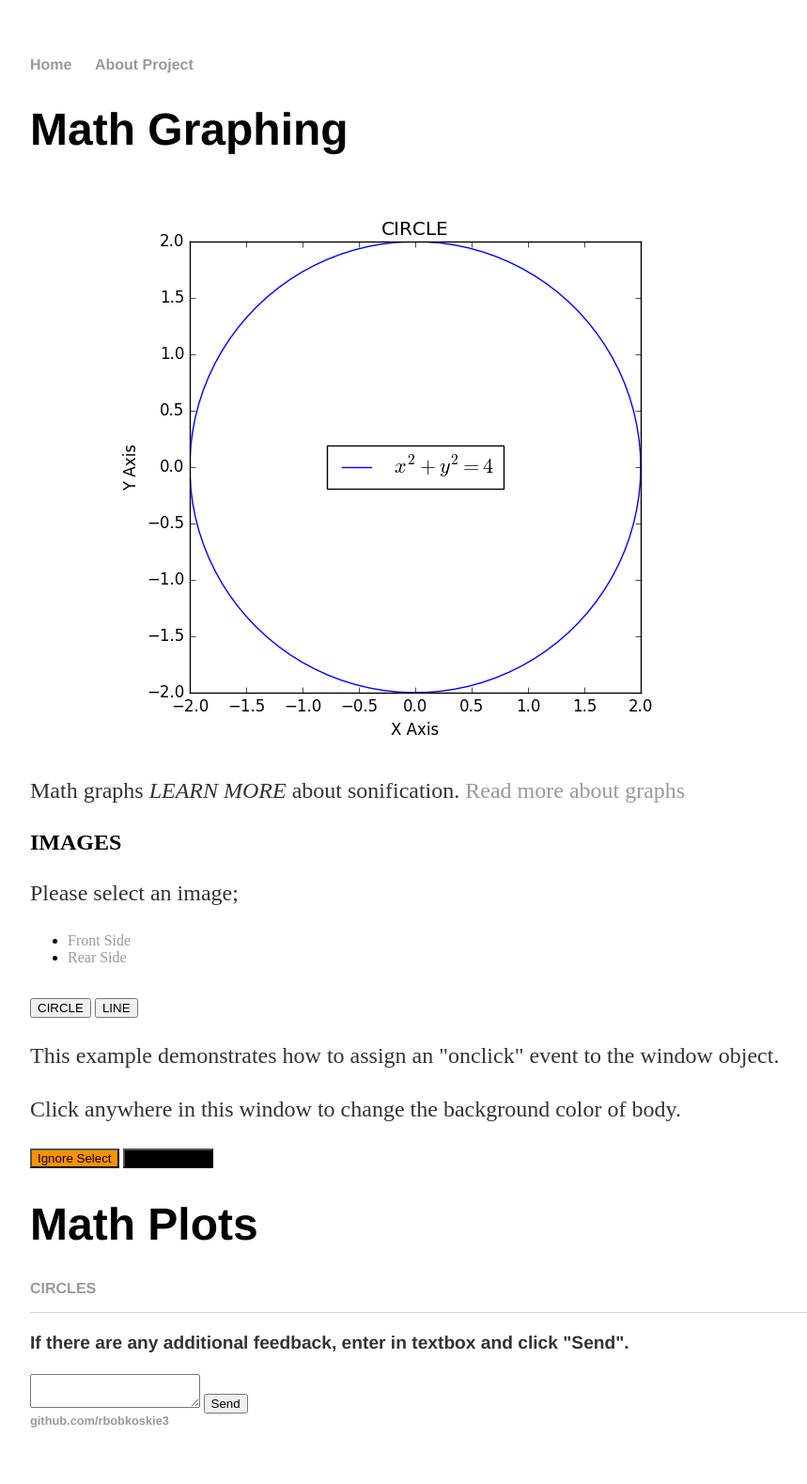
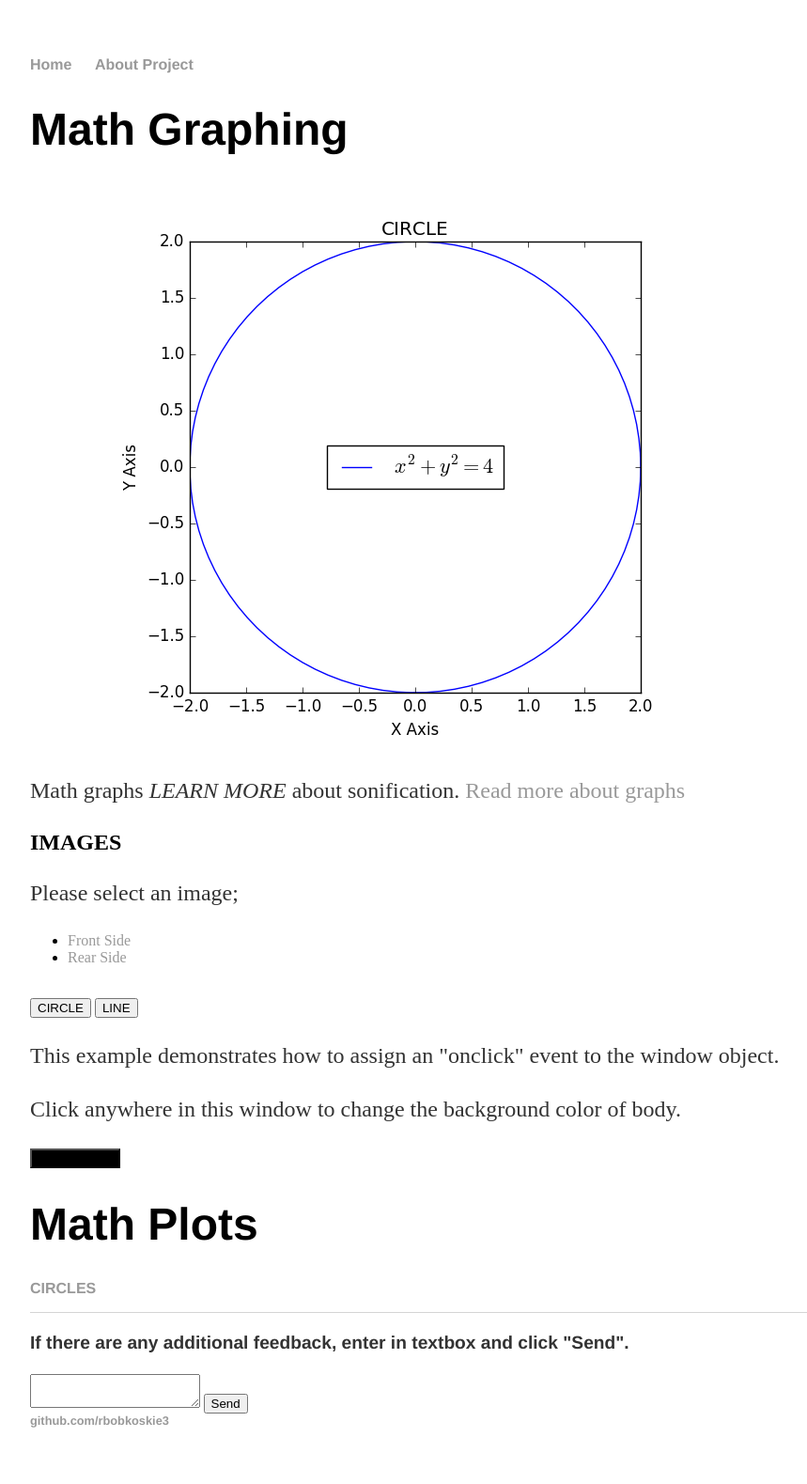
Before and after one commit to rbobkoskie3/rbobkoskie3.github.io, a Jekyll site: the page built from index.html, in a window 1280 px wide. Shown: the whole page at 94% size, without its empty margins (160-1019 px from the left). Built offline with Jekyll 4.4.1, drawn with Linux system fonts in a browser that asks for light colours.

Commit message:
Update index.html

```diff
--- a/index.html
+++ b/index.html
@@ -47,18 +47,17 @@ title: Math, Sonification, Plots
 	}
 	</script>
 
-	<input type="button" name="YELLOW" value="Ignore Select" id="select" onclick="colorchange(id)" style="background:rgb(255,145,0);"/>
-	<input type="button" name="BLACK" value="Ignore Delete" id="select1" onclick="colorchange(id);" style="background:rgb(0,0,0);"/>
+	<input type="button" name="BLACK" value="Ignore Delete" id="select1" onclick="changeColor();" style="background:rgb(0,0,0);"/>
 	<script>
 	var count = 1;
-	function setColor(btn, color) {
+	function changeColorolor() {
 		var property = document.getElementById(btn);
 		if (count == 0) {
 			property.style.backgroundColor = "#FFFFFF"
 			count = 1;
 		}
 		else {
-            		property.style.backgroundColor = "#7FFF00"
+            		property.style.backgroundColor = "#000000"
             		count = 0;
 		}
 	}
```
